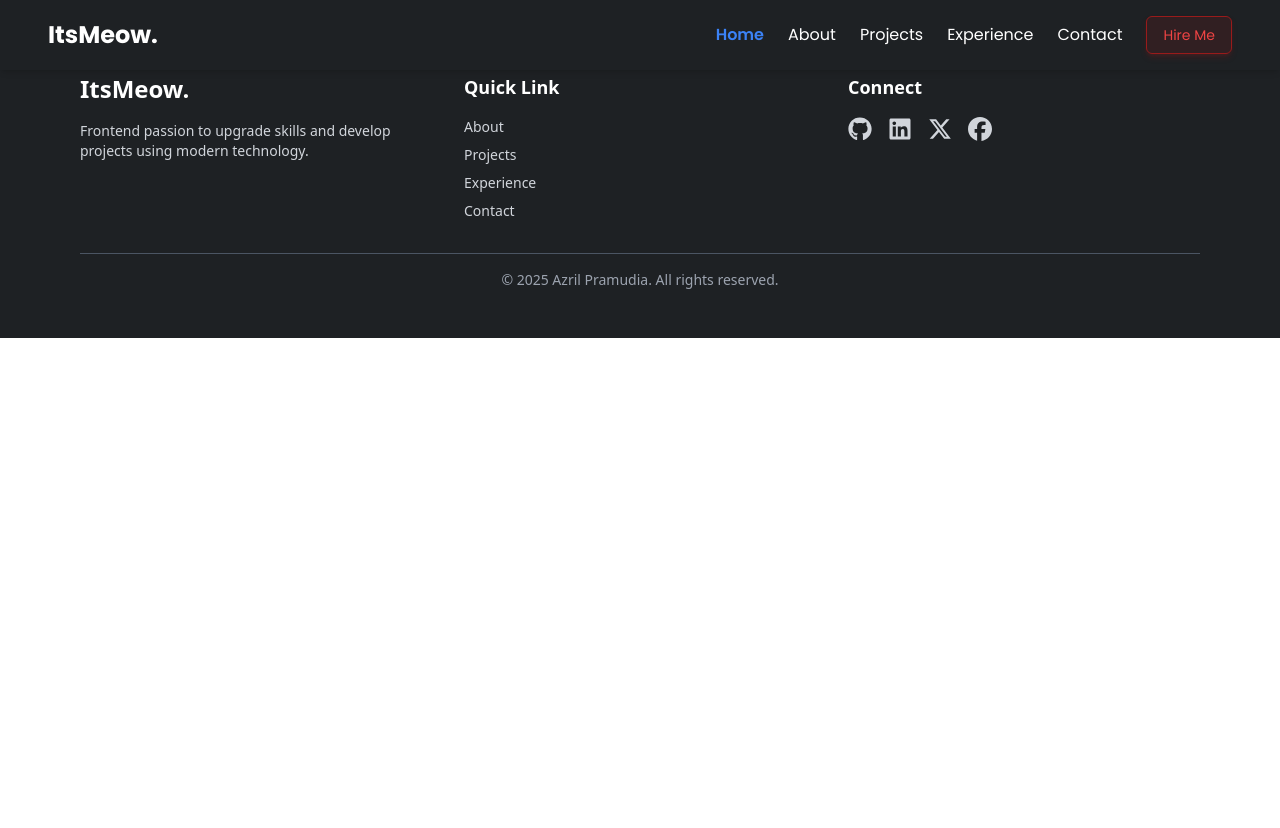
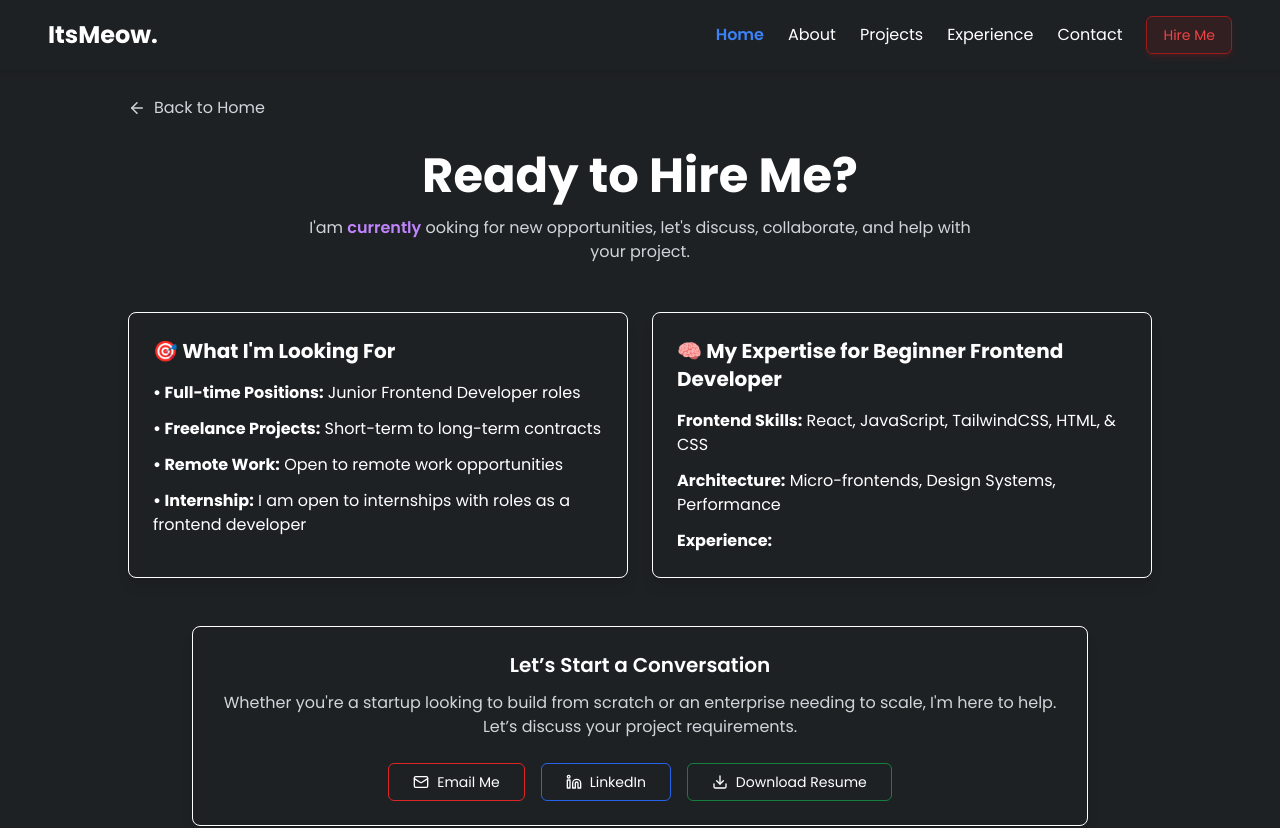
Before and after one commit to azrilpramudia/my-personal-website, a React (Vite) app: page /hire-me in a window 1280 px wide. Shown: the top 828 px of the page. Before the commit the page ends 800 px from the top, so only its background shows below. Built offline with nearby package versions, Linux system fonts and the light colour scheme.

Commit message:
feat: add hire me

```diff
--- a/src/components/Navbar.jsx
+++ b/src/components/Navbar.jsx
@@ -1,5 +1,6 @@
 import { useEffect, useState } from "react";
 import { Menu, X } from "lucide-react";
+import { Link } from "react-router-dom";
 
 const Navbar = () => {
   const [isOpen, setIsOpen] = useState(false);
@@ -59,9 +60,13 @@ const Navbar = () => {
         </li>
       ))}
       {mobile && (
-        <button className="mt-4 font-poppins text-red-500 text-sm px-4 py-2 rounded-md border border-red-800 bg-red-900/20 hover:bg-red-800/30 shadow-md shadow-red-900/30 transition duration-200">
+        <Link
+          to="/hire-me"
+          className="mt-4 font-poppins text-red-500 text-sm px-4 py-2 rounded-md border border-red-800 bg-red-900/20 hover:bg-red-800/30 shadow-md shadow-red-900/30 transition duration-200"
+          onClick={() => setIsOpen(false)}
+        >
           Hire Me
-        </button>
+        </Link>
       )}
     </ul>
   );
@@ -87,9 +92,12 @@ const Navbar = () => {
       {/* Menu Items (Desktop) */}
       <div className="hidden md:flex items-center space-x-6">
         {renderNavLinks(false)}
-        <button className="font-poppins text-red-500 text-sm px-4 py-2 rounded-md border border-red-800 bg-red-900/20 hover:bg-red-800/30 shadow-md shadow-red-900/30 transition duration-200">
+        <Link
+          to="/hire-me"
+          className="font-poppins text-red-500 text-sm px-4 py-2 rounded-md border border-red-800 bg-red-900/20 hover:bg-red-800/30 shadow-md shadow-red-900/30 transition duration-200"
+        >
           Hire Me
-        </button>
+        </Link>
       </div>
 
       {/* Mobile Menu */}
--- a/src/components/ProjectSection.jsx
+++ b/src/components/ProjectSection.jsx
@@ -188,7 +188,7 @@ const ProjectSection = () => {
         </div>
         <div className="w-full mt-8 flex justify-center">
           <Link
-            to="/projects"
+            to="/"
             className="group inline-flex items-center gap-1 text-sm sm:text-base text-gray-300 hover:text-white transition-colors"
           >
             See more
--- a/src/pages/Hire-Me.jsx
+++ b/src/pages/Hire-Me.jsx
@@ -1,8 +1,112 @@
-const HireMe = () => {
+import { Mail, Linkedin, Download, ArrowLeft } from "lucide-react";
+import { Link } from "react-router-dom";
+
+export const HireMe = () => {
   return (
-    <div>
-      <h1>Hire Me</h1>
-    </div>
+    <section className="min-h-screen bg-primary text-white px-6 py-24 font-poppins flex flex-col items-center justify-center">
+      {/* Back Link */}
+      <div className="w-full max-w-5xl mb-8">
+        <Link
+          to="/"
+          className="flex items-center gap-2 text-sm sm:text-base text-gray-300 hover:text-white transition"
+        >
+          <ArrowLeft size={18} />
+          Back to Home
+        </Link>
+      </div>
+
+      {/* Title */}
+      <h1 className="text-3xl sm:text-4xl md:text-5xl font-bold mb-4 text-center">
+        Ready to Hire Me?
+      </h1>
+      <p className="text-gray-300 max-w-2xl text-center mb-12">
+        I'am <span className="text-purple-400 font-semibold">currently</span>{" "}
+        ooking for new opportunities, let's discuss, collaborate, and help with
+        your project.
+      </p>
+
+      {/* Sections: What I'm Looking For & Expertise */}
+      <div className="grid grid-cols-1 md:grid-cols-2 gap-6 w-full max-w-5xl mb-12">
+        {/* Left Section */}
+        <div className="bg-primary border border-white rounded-lg p-6 shadow-lg">
+          <h2 className="text-xl font-bold mb-4 flex items-center gap-2">
+            🎯 What I'm Looking For
+          </h2>
+          <ul className="space-y-3 text-sm sm:text-base">
+            <li>
+              <strong>• Full-time Positions:</strong> Junior Frontend Developer
+              roles
+            </li>
+            <li>
+              <strong>• Freelance Projects:</strong> Short-term to long-term
+              contracts
+            </li>
+            <li>
+              <strong>• Remote Work:</strong> Open to remote work opportunities
+            </li>
+            <li>
+              <strong>• Internship:</strong> I am open to internships with roles
+              as a frontend developer
+            </li>
+          </ul>
+        </div>
+
+        {/* Right Section */}
+        <div className="bg-primary border border-white rounded-lg p-6 shadow-lg">
+          <h2 className="text-xl font-bold mb-4 flex items-center gap-2">
+            🧠 My Expertise for Beginner Frontend Developer
+          </h2>
+          <div className="text-sm sm:text-base space-y-3">
+            <div>
+              <strong>Frontend Skills:</strong> React, JavaScript, TailwindCSS,
+              HTML, & CSS
+            </div>
+            <div>
+              <strong>Architecture:</strong> Micro-frontends, Design Systems,
+              Performance
+            </div>
+            <div>
+              <strong>Experience:</strong>
+            </div>
+          </div>
+        </div>
+      </div>
+
+      {/* Call to Action */}
+      <div className="bg-primary border border-white rounded-lg p-6 shadow-lg w-full max-w-4xl text-center">
+        <h3 className="text-xl font-semibold mb-3">
+          Let’s Start a Conversation
+        </h3>
+        <p className="text-gray-300 text-sm sm:text-base mb-6">
+          Whether you're a startup looking to build from scratch or an
+          enterprise needing to scale, I'm here to help. Let’s discuss your
+          project requirements.
+        </p>
+        <div className="flex flex-col sm:flex-row gap-4 justify-center">
+          <a
+            href="mailto:you@example.com"
+            className="bg-primary border border-red-600 hover:bg-red-700 text-white text-sm px-6 py-2 rounded-md flex items-center justify-center gap-2 transition"
+          >
+            <Mail size={16} /> Email Me
+          </a>
+          <a
+            href="https://linkedin.com/in/azril-pramudia-anugrah-202a872a6"
+            target="_blank"
+            rel="noopener noreferrer"
+            className="bg-primary border border-blue-600 hover:bg-blue-700 text-white text-sm px-6 py-2 rounded-md flex items-center justify-center gap-2 transition"
+          >
+            <Linkedin size={16} /> LinkedIn
+          </a>
+          <a
+            href="/My Personal CV.pdf"
+            download
+            className="bg-primary border border-green-700 hover:bg-green-800 text-white text-sm px-6 py-2 rounded-md flex items-center justify-center gap-2 transition"
+          >
+            <Download size={16} /> Download Resume
+          </a>
+        </div>
+      </div>
+    </section>
   );
 };
 
--- a/src/pages/ProjectsPages.jsx
+++ /dev/null
@@ -1,9 +0,0 @@
-const ProjectsPages = () => {
-  return (
-    <div className="min-h-screen bg-primary flex justify-center items-center">
-      <h1 className="font-poppins text-gray-500 font-bold">Project</h1>
-    </div>
-  );
-};
-
-export default ProjectsPages;
--- a/src/router/index.jsx
+++ b/src/router/index.jsx
@@ -1,13 +1,11 @@
 import { Routes, Route } from "react-router-dom";
 import HomePage from "../pages/HomePages";
-import ProjectsPages from "../pages/ProjectsPages";
 import HireMe from "../pages/Hire-Me";
 
 export default function AppRouter() {
   return (
     <Routes>
       <Route path="/" element={<HomePage />} />
-      <Route path="/projects" element={<ProjectsPages />} />
       <Route path="/hire-me" element={<HireMe />} />
     </Routes>
   );
```
